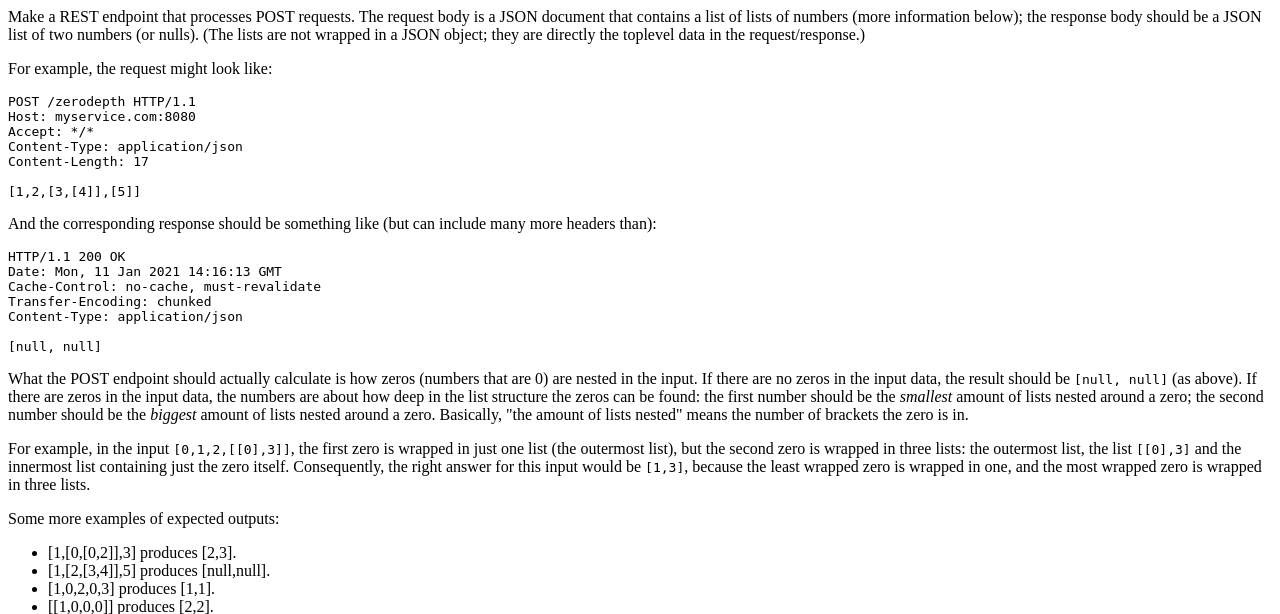
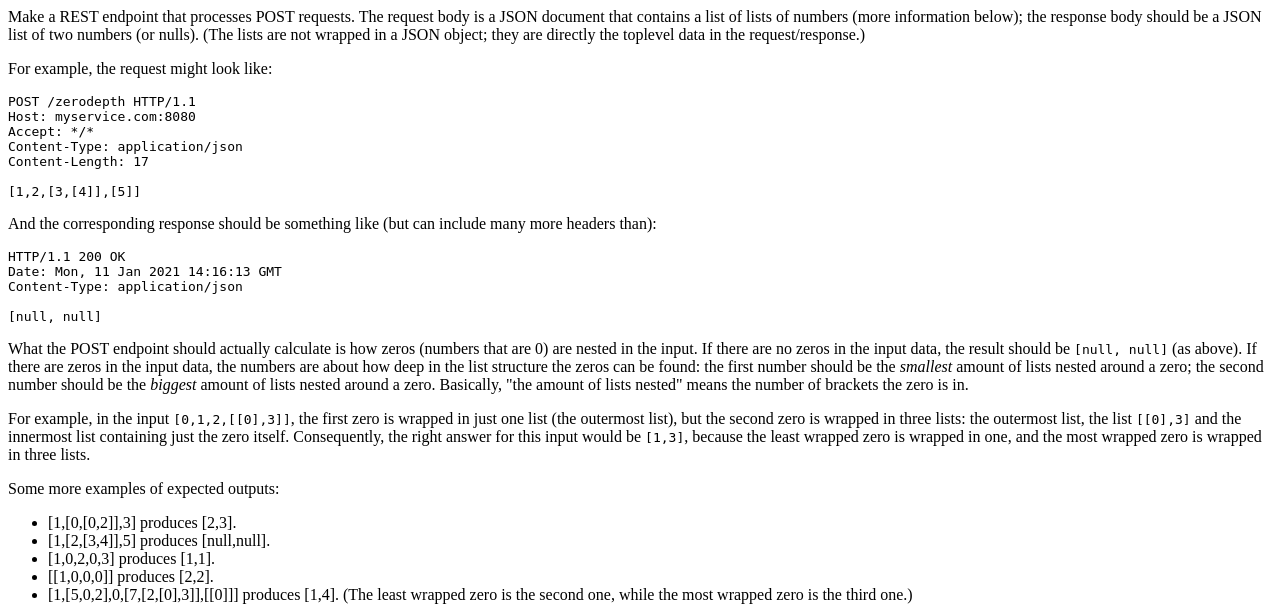
Before and after one commit to pkalliok/coding-assignment-tester, a Django app: template tester/jinja2/tester/explanations/zerodepth.jinja in a window 1280 px wide. Shown: the top 614 px of the page. Run offline with Django 3.2, Linux system fonts and the light colour scheme; the template is opened without the code that fills it, so the values that code supplies are empty.

Commit message:
Took away some response headers, as they mislead people

```diff
--- a/tester/jinja2/tester/explanations/zerodepth.jinja
+++ b/tester/jinja2/tester/explanations/zerodepth.jinja
@@ -20,8 +20,6 @@ include many more headers than):</p>
 <pre>
 HTTP/1.1 200 OK
 Date: Mon, 11 Jan 2021 14:16:13 GMT
-Cache-Control: no-cache, must-revalidate
-Transfer-Encoding: chunked
 Content-Type: application/json
 
 [null, null]
```
